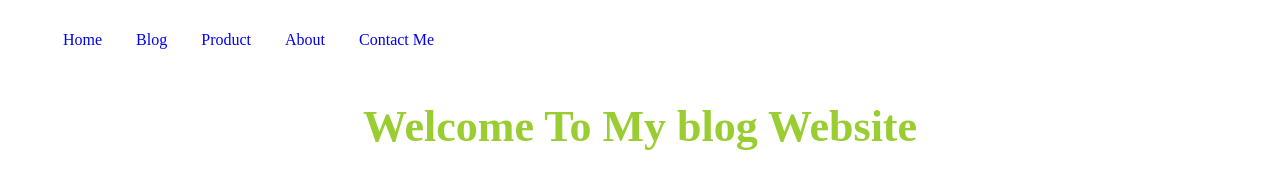
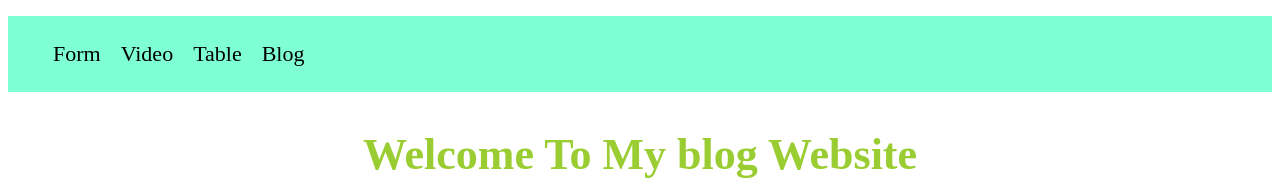
Before and after one commit to Mdhasan112/HTML_LEARNING, a plain HTML site: page HTML5_Exploring/index.html in a window 1280 px wide. Shown: the top 184 px of the page. Drawn offline with Linux system fonts and the light colour scheme.

Commit message:
Navigation Simple navbar and internal navigation

```diff
--- a/HTML5_Exploring/blog.css
+++ b/HTML5_Exploring/blog.css
@@ -1,12 +1,3 @@
-nav > ul > li {
-  display: inline-block;
-  margin: 15px;
-}
-
-nav li > a {
-  text-decoration: none;
-}
-
 .headline {
   text-align: center;
   font-size: 44px;
--- a/HTML5_Exploring/index.html
+++ b/HTML5_Exploring/index.html
@@ -5,16 +5,16 @@
     <meta name="viewport" content="width=device-width, initial-scale=1.0" />
     <title>My Blog Site</title>
     <link rel="stylesheet" href="blog.css" />
+    <link rel="stylesheet" href="/navStyle.css" />
   </head>
   <body>
     <header>
       <nav>
         <ul>
-          <li><a href="home.html">Home</a></li>
-          <li><a href="blog.html">Blog</a></li>
-          <li><a href="porduct.html">Product</a></li>
-          <li><a href="about.html">About</a></li>
-          <li><a href="contact.html">Contact Me</a></li>
+          <li><a href="/HTML_form_label_fieldset/index.html">Form</a></li>
+          <li><a href="/HTML5_Exploring/index.html">Video</a></li>
+          <li><a href="/HTML_Table/index.html">Table</a></li>
+          <li><a href="/My First Website/index.html">Blog</a></li>
         </ul>
       </nav>
     </header>
--- /dev/null
+++ b/navStyle.css
@@ -0,0 +1,21 @@
+nav ul {
+  display: flex;
+  padding-top: 20px;
+  padding-bottom: 20px;
+}
+nav > ul > li {
+  list-style: none;
+  margin-right: 10px;
+  padding: 5px;
+}
+nav > ul > li:hover {
+  background-color: lightcyan;
+}
+nav li > a {
+  text-decoration: none;
+  color: black;
+  font-size: 22px;
+}
+nav {
+  background-color: aquamarine;
+}
```
Also changed, not shown: HTML_Table/index.html (+13 -0 lines), HTML_form_label_fieldset/index.html (+11 -1 lines), My First Website/index.html (+13 -0 lines), HTML5-form/index.html (deleted), HTML_IMG/13- shortcut for creating tag and inner tag.png (added).
